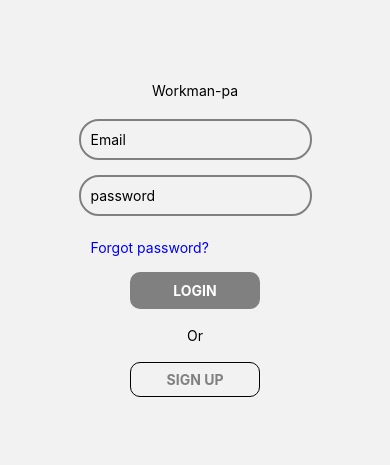
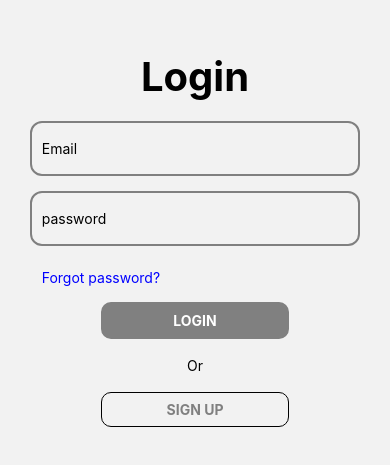
Before and after one commit to 56radius/Workman-pa, a React Native app: screen /Login in a window 390 px wide. Shown: the part 169-634 px from the top of the page. Built offline with nearby package versions, Linux system fonts and the light colour scheme; no server answers.

Commit message:
Committing image to cloud storage

```diff
--- a/src/backend/firebase.config.js
+++ b/src/backend/firebase.config.js
@@ -1,5 +1,6 @@
 // Import the functions you need from the SDKs you need
 import { initializeApp } from "firebase/app";
+import { getStorage } from "firebase/storage";
 
 import { getAuth } from "firebase/auth";
 // TODO: Add SDKs for Firebase products that you want to use
@@ -15,10 +16,14 @@ const firebaseConfig = {
   messagingSenderId: "385402010408",
   appId: "1:385402010408:web:3b78ad51a5c42d1d99ee1d",
   measurementId: "G-XVR41V4C8Y",
+  storageBucket: "workman-pa-64678.appspot.com",
 };
 
 // Initialize Firebase
 const app = initializeApp(firebaseConfig);
 
+// Initialize Cloud Storage and get a reference to the service
+const storage = getStorage(app);
+
 export const authConfig = getAuth(app);
 export default app;
--- a/src/screens/DasboardHomeScreen.js
+++ b/src/screens/DasboardHomeScreen.js
@@ -34,6 +34,7 @@ export default function DashboardHomeScreen({ navigation }) {
   const [title, setTitle] = useState("");
   const [description, setDescription] = useState("");
   const [dataSnapshot, setDataSnapshot] = useState([]);
+  const [loading, setLoading] = useState(false);
   const [refreshing, setRefreshing] = useState(false);
   const currentUserId = getAuth().currentUser?.uid;
 
@@ -71,16 +72,18 @@ export default function DashboardHomeScreen({ navigation }) {
       owner: currentUserId,
       completed: false,
     };
+    setLoading(true);
     try {
       await updateDoc(doc(dbRef, "Tasks", selectedTask.id), data);
       setDataSnapshot((prevData) =>
         prevData.map((doc) => (doc.id === selectedTask.id ? data : doc))
       );
       Alert.alert("Success", "Task successfully updated");
-      bottomSheetRef.current.close();
+      setLoading(false);
     } catch (error) {
       console.log("Error updating document:", error);
       Alert.alert("Failure", "Task could not be updated");
+      setLoading(false);
     }
   };
 
@@ -212,7 +215,7 @@ export default function DashboardHomeScreen({ navigation }) {
                 style={styles.UpdateButton}
               >
                 <Text style={{ color: "#fff", fontWeight: "bold" }}>
-                  Update
+                  {loading ? "Please Wait..." : "Update"}
                 </Text>
               </TouchableOpacity>
               <TouchableOpacity
--- a/src/screens/EditProfileScreen.js
+++ b/src/screens/EditProfileScreen.js
@@ -7,16 +7,17 @@ import {
   ScrollView,
   TouchableOpacity,
   TextInput,
+  Alert,
 } from "react-native";
-
-//expo-image picker
 import * as ImagePicker from "expo-image-picker";
+import { getStorage, ref, uploadBytesResumable } from "firebase/storage";
+import { getAuth } from "firebase/auth"; // Import Firebase Auth if not already imported
 
 export default function EditProfileScreen({ navigation }) {
   const [image, setImage] = useState(null);
+  const currentUserId = getAuth().currentUser?.uid;
 
   const pickImage = async () => {
-    // No permissions request is necessary for launching the image library
     let result = await ImagePicker.launchImageLibraryAsync({
       mediaTypes: ImagePicker.MediaTypeOptions.All,
       allowsEditing: true,
@@ -24,12 +25,30 @@ export default function EditProfileScreen({ navigation }) {
       quality: 1,
     });
 
-    console.log(result);
-
     if (!result.canceled) {
-      setImage(result.assets[0].uri);
+      setImage(result.uri);
+      uploadImage(result.uri);
     }
   };
+
+  const uploadImage = async (uri) => {
+    const storage = getStorage();
+    const response = await fetch(uri);
+    const blob = await response.blob();
+
+    // Create a reference to the user's profile image in Firebase Storage
+    const imageRef = ref(storage, `users/${currentUserId}/profile-image`);
+
+    try {
+      // Upload the image blob to Firebase Storage
+      await uploadBytesResumable(imageRef, blob); // Use uploadBytesResumable
+      Alert.alert("Success", "Image Successfully");
+      console.log("Image uploaded successfully!");
+    } catch (error) {
+      console.error("Error uploading image:", error);
+    }
+  };
+
   return (
     <ScrollView>
       <View style={styles.container}>
@@ -59,7 +78,7 @@ export default function EditProfileScreen({ navigation }) {
                 alignItems: "center",
               }}
             >
-              <Text style={{ fontSize: 12 }}> Change Profile Picture </Text>
+              <Text style={{ fontSize: 12 }}>Change Profile Picture</Text>
             </TouchableOpacity>
           </View>
         </View>
@@ -69,7 +88,7 @@ export default function EditProfileScreen({ navigation }) {
           {/* Full Name */}
           <View>
             <View style={{ paddingVertical: 7 }}>
-              <Text> Full Name </Text>
+              <Text>Full Name</Text>
             </View>
             <View style={styles.inputContainer}>
               <TextInput placeholder="Full Name" style={styles.input} />
@@ -79,7 +98,7 @@ export default function EditProfileScreen({ navigation }) {
           {/* Email */}
           <View>
             <View style={{ paddingVertical: 7 }}>
-              <Text> Email </Text>
+              <Text>Email</Text>
             </View>
             <View
               style={{
@@ -96,7 +115,7 @@ export default function EditProfileScreen({ navigation }) {
           {/* Gender */}
           <View>
             <View style={{ paddingVertical: 7 }}>
-              <Text> Gender </Text>
+              <Text>Gender</Text>
             </View>
             <View style={styles.inputContainer}>
               <TextInput placeholder="Gender" style={styles.input} />
@@ -106,7 +125,7 @@ export default function EditProfileScreen({ navigation }) {
           {/* Phone */}
           <View>
             <View style={{ paddingVertical: 7 }}>
-              <Text> Phone </Text>
+              <Text>Phone</Text>
             </View>
             <View style={styles.inputContainer}>
               <TextInput placeholder="Phone number" style={styles.input} />
@@ -125,7 +144,7 @@ export default function EditProfileScreen({ navigation }) {
               borderColor: "gray",
             }}
           >
-            <Text> Update </Text>
+            <Text>Update</Text>
           </TouchableOpacity>
         </View>
       </View>
--- a/src/screens/LoginScreen.js
+++ b/src/screens/LoginScreen.js
@@ -40,14 +40,16 @@ export default function LoginScreen({ navigation }) {
     <View style={styles.container}>
       {/* Header */}
       <View style={styles.header}>
-        <Text> Workman-pa </Text>
+        <View style={{ justifyContent: "center", alignItems: "flex-start" }}>
+          <Text style={{ fontWeight: "bold", fontSize: 40 }}> Login </Text>
+        </View>
       </View>
 
       {/* Form */}
       <View
         style={{
           padding: 20,
-          width: "70%",
+          width: "95%",
           justifyContent: "center",
         }}
       >
@@ -57,8 +59,9 @@ export default function LoginScreen({ navigation }) {
             marginBottom: 15,
             borderColor: "gray",
             borderWidth: 2,
-            borderRadius: 20,
+            borderRadius: 12,
             padding: 10,
+            paddingVertical: 17,
           }}
         >
           <TextInput
@@ -73,7 +76,8 @@ export default function LoginScreen({ navigation }) {
             marginBottom: 15,
             borderColor: "gray",
             borderWidth: 2,
-            borderRadius: 20,
+            borderRadius: 12,
+            paddingVertical: 17,
             padding: 10,
           }}
         >
--- a/src/screens/MyProfileScreen.js
+++ b/src/screens/MyProfileScreen.js
@@ -1,4 +1,4 @@
-import * as React from "react";
+import React, { useState } from "react";
 import {
   View,
   Text,
@@ -21,6 +21,14 @@ import {
 } from "@expo/vector-icons";
 
 export default function MyProfileScreen({ navigation }) {
+  const [profileImage, setProfileImage] = useState(
+    require("../.././assets/water.png")
+  );
+
+  const updateProfileImage = (newImageUri) => {
+    setProfileImage({ uri: newImageUri });
+  };
+
   return (
     <ScrollView>
       <View style={styles.container}>
@@ -32,7 +40,7 @@ export default function MyProfileScreen({ navigation }) {
               height: 78,
               borderRadius: 50,
             }}
-            source={require("../.././assets/water.png")}
+            source={profileImage}
           />
           <Text
             style={{
@@ -45,9 +53,9 @@ export default function MyProfileScreen({ navigation }) {
           </Text>
         </View>
 
-        {/* user's info */}
+        {/* User's Info */}
         <View style={{ flex: 5 }}>
-          {/* Full Name*/}
+          {/* Full Name */}
           <TouchableOpacity style={styles.profileItem}>
             <View style={styles.profileItemLeft}>
               <EvilIcons name="user" size={24} color="black" />
@@ -96,7 +104,7 @@ export default function MyProfileScreen({ navigation }) {
             <View style={styles.profileItemLeft}>
               <Feather name="phone" size={24} color="black" />
               <Text style={styles.profileTitle}>
-                phone{"\n"}
+                Phone {"\n"}
                 <Text style={{ color: "gray", fontSize: 12 }}>
                   +2348101295652
                 </Text>
```
